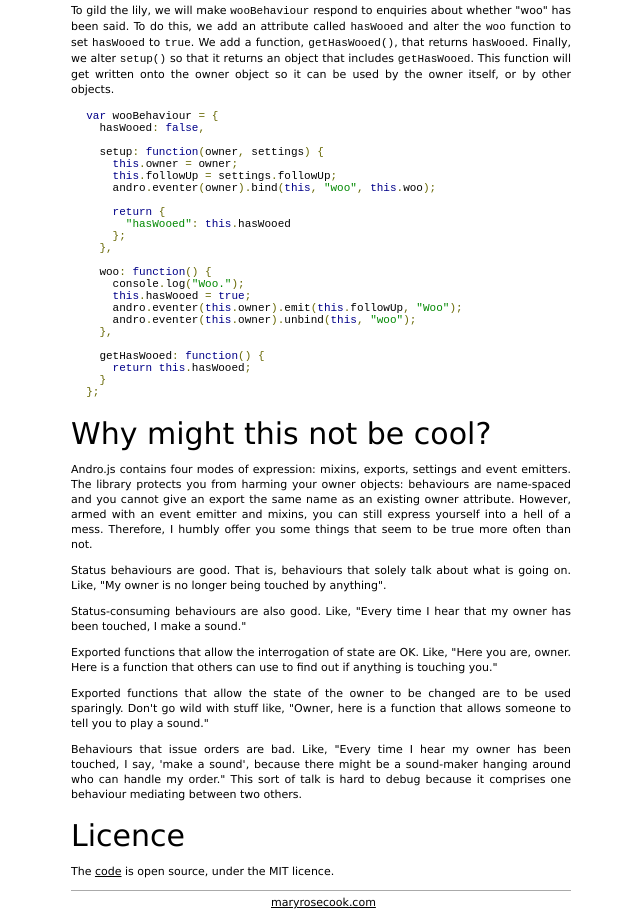
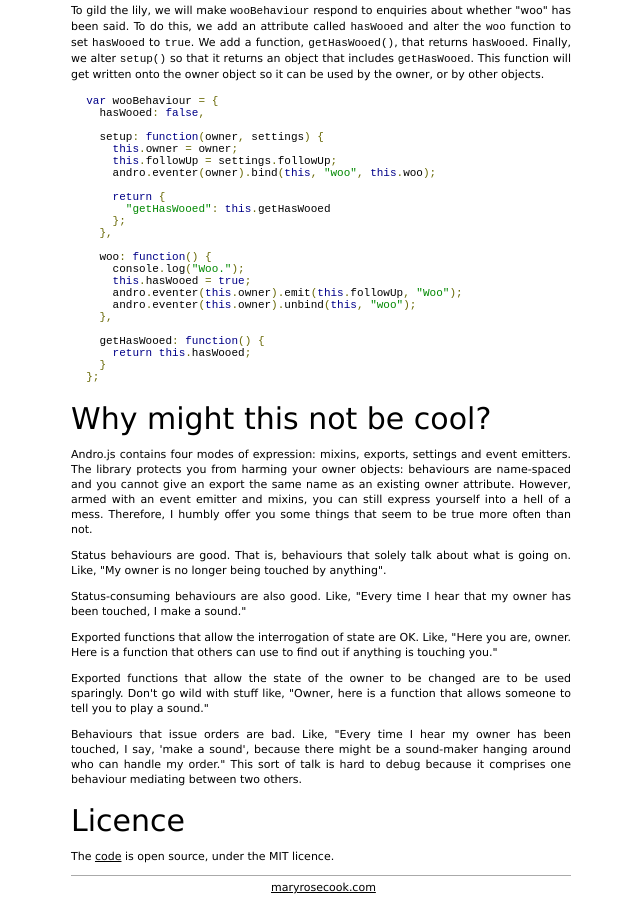
Before and after one commit to maryrosecook/androjs, a website: page index.html in a window 1280 px wide. Shown: the part 2799-3716 px from the top of the page, without its empty margins (319-959 px from the left). Drawn offline with Linux system fonts and the light colour scheme; files whose address does not match are found by name.

Commit message:
Fix code to export getHasWood.

```diff
--- a/index.html
+++ b/index.html
@@ -229,7 +229,7 @@
     <h3>Export from a behaviour</h3>
 
     <p>
-      To gild the lily, we will make <code>wooBehaviour</code> respond to enquiries about whether "woo" has been said.  To do this, we add an attribute called <code>hasWooed</code> and alter the <code>woo</code> function to set <code>hasWooed</code> to <code>true</code>.  We add a function, <code>getHasWooed()</code>, that returns <code>hasWooed</code>.  Finally, we alter <code>setup()</code> so that it returns an object that includes <code>getHasWooed</code>.  This function will get written onto the owner object so it can be used by the owner itself, or by other objects.
+      To gild the lily, we will make <code>wooBehaviour</code> respond to enquiries about whether "woo" has been said.  To do this, we add an attribute called <code>hasWooed</code> and alter the <code>woo</code> function to set <code>hasWooed</code> to <code>true</code>.  We add a function, <code>getHasWooed()</code>, that returns <code>hasWooed</code>.  Finally, we alter <code>setup()</code> so that it returns an object that includes <code>getHasWooed</code>.  This function will get written onto the owner object so it can be used by the owner, or by other objects.
     </p>
 
 <pre class="prettyprint">
@@ -242,7 +242,7 @@
       andro.eventer(owner).bind(this, "woo", this.woo);
 
       return {
-        "hasWooed": this.hasWooed
+        "getHasWooed": this.getHasWooed
       };
     },
 
```
